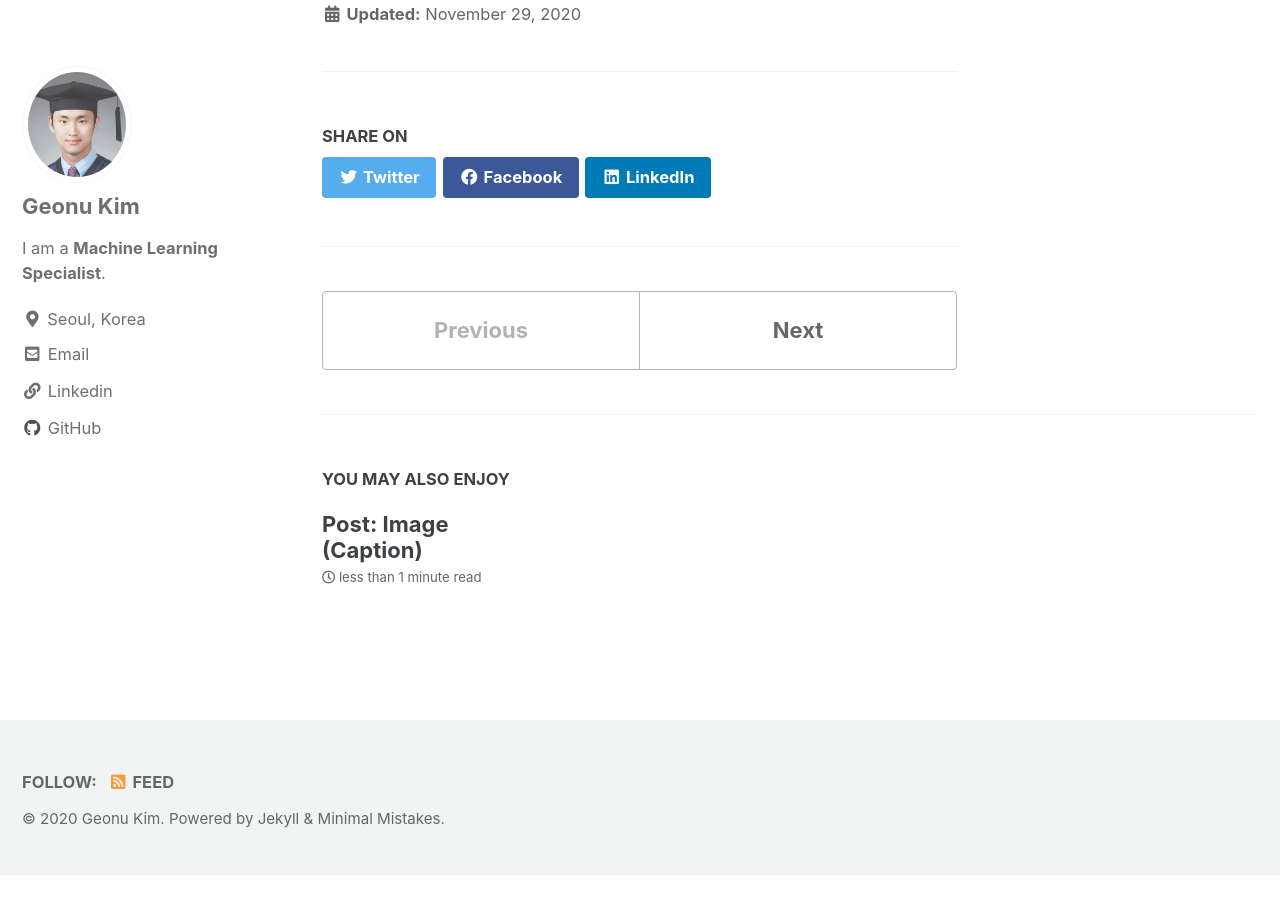
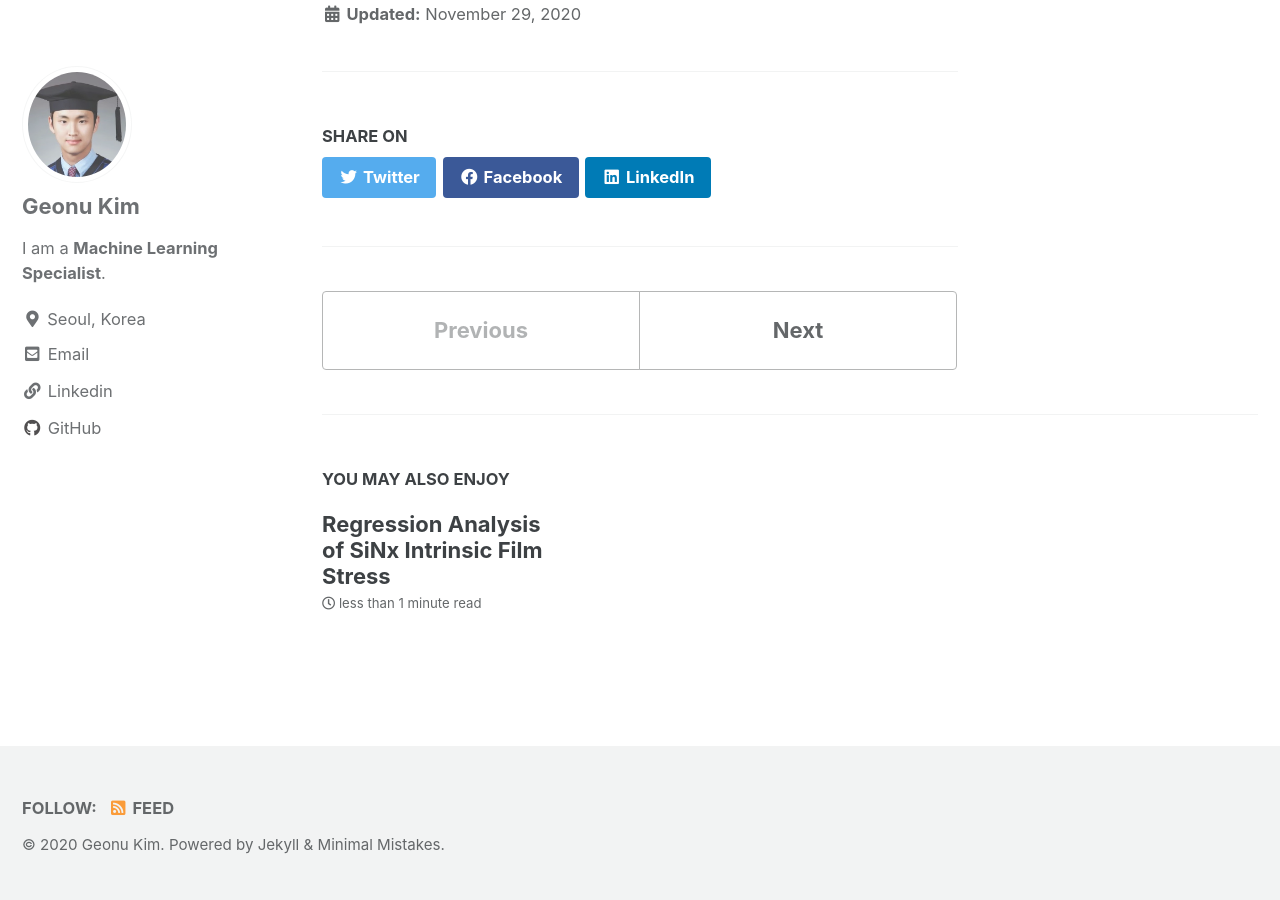
Before and after one commit to Geonu-AI/Geonu-AI.github.io, a Jekyll site: the page built from _posts/2020-11-29-DRI_SEM_Image_Analyzer.md, in a window 1280 px wide and 900 px high, scrolled down 718 px. Built offline with Jekyll 4.4.1, drawn with Linux system fonts in a browser that asks for light colours; cached includes are drawn as plain includes; before the commit the page ends 1592 px from its top, so only the background shows below that.

Commit message:
Post Editted

```diff
--- a/_posts/2020-12-17-Regression_Analysis_of_PECVD_SiNx.md
+++ b/_posts/2020-12-17-Regression_Analysis_of_PECVD_SiNx.md
@@ -1,10 +1,6 @@
 ---
-title: "Post: Image (Caption)"
-categories:
-  - Post Formats
-tags:
-  - image
-  - Post Formats
+title: "Regression Analysis of SiNx Intrinsic Film Stress"
+
 ---
 
 {% capture fig_img %}
@@ -13,5 +9,42 @@
 
 <figure>
   {{ fig_img | markdownify | remove: "<p>" | remove: "</p>" }}
-  <figcaption>Photo from Unsplash.</figcaption>
+  <figcaption>Neural Network Prediction After 10,000 epochs.</figcaption>
 </figure>
+
+
+{% capture fig_img %}
+![Foo]({{ '/assets/images/NN_changes_over_epochs.jpg' | relative_url }})
+{% endcapture %}
+
+<figure>
+  {{ fig_img | markdownify | remove: "<p>" | remove: "</p>" }}
+  <figcaption>NN Prediction changes over epochs.</figcaption>
+</figure>
+
+{% capture fig_img %}
+![Foo]({{ '/assets/images/NN_Cost_over_epochs.jpg' | relative_url }})
+{% endcapture %}
+
+<figure>
+  {{ fig_img | markdownify | remove: "<p>" | remove: "</p>" }}
+  <figcaption>NN Cost changes over epochs.</figcaption>
+</figure>
+
+{% capture fig_img %}
+![Foo]({{ '/assets/images/Linear_Regression_Y_versus_Y_predicted_with_DevSet.png' | relative_url }})
+{% endcapture %}
+
+<figure>
+  {{ fig_img | markdownify | remove: "<p>" | remove: "</p>" }}
+  <figcaption>Linear regression analysis.</figcaption>
+</figure>
+
+{% capture fig_img %}
+![Foo]({{ '/assets/images/Linear_Regression_Cost_versus_Epoch' | relative_url }})
+{% endcapture %}
+
+<figure>
+  {{ fig_img | markdownify | remove: "<p>" | remove: "</p>" }}
+  <figcaption>Linear regression cost over epochs .</figcaption>
+</figure>
```
